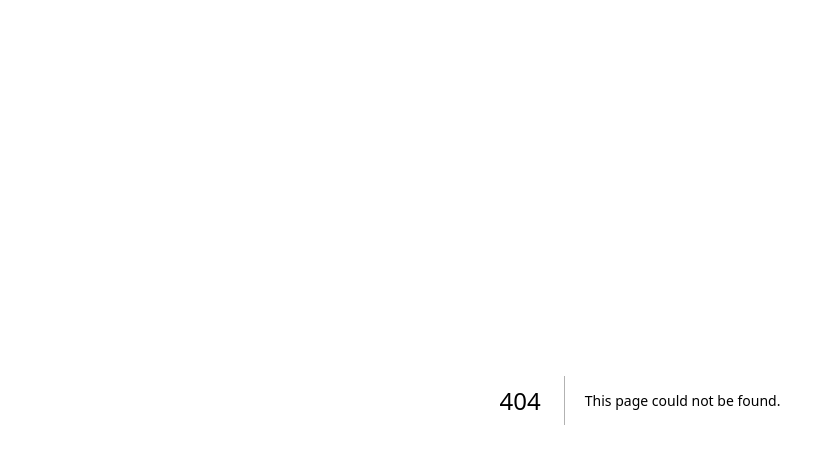
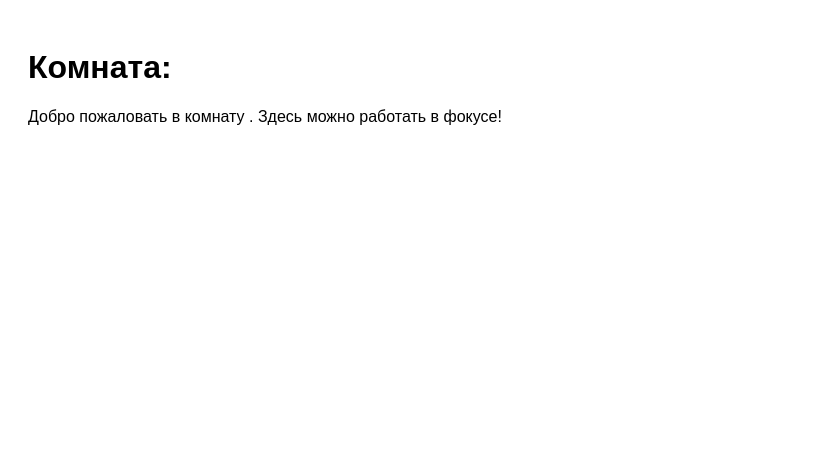
Before and after one commit to Hlebik/focus-sync-app, a Next.js app: page /room in a window 1280 px wide. Before the commit this address had no page. Shown: the top 464 px of the page, without its empty margins (0-815 px from the left). Built offline with nearby package versions, Linux system fonts and the light colour scheme.

Commit message:
Create room.js

```diff
--- /dev/null
+++ b/pages/room.js
@@ -0,0 +1,16 @@
+// pages/room.js
+import { useRouter } from 'next/router';
+
+const Room = () => {
+  const router = useRouter();
+  const { roomId } = router.query; // Получаем ID комнаты из URL
+
+  return (
+    <div style={{ padding: '20px', fontFamily: 'Arial, sans-serif' }}>
+      <h1>Комната: {roomId}</h1>
+      <p>Добро пожаловать в комнату {roomId}. Здесь можно работать в фокусе!</p>
+    </div>
+  );
+};
+
+export default Room;
```
